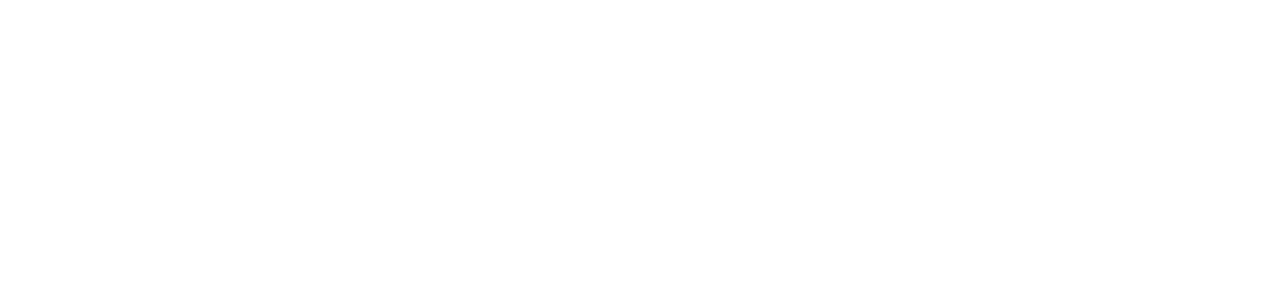
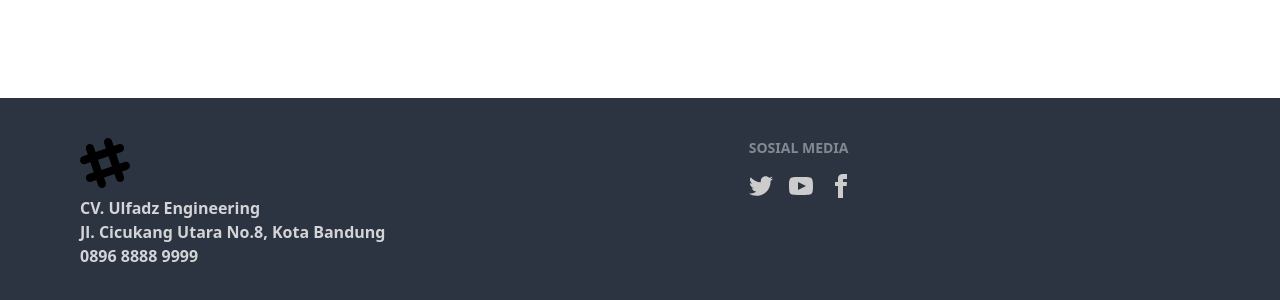
Before and after one commit to fathanaa26/coffeeMenu, a React (Vite) app: page /contactus in a window 1280 px wide. Shown: the part 816-1116 px from the top of the page. Before the commit the page ends 800 px from the top, so only its background shows below. Built offline with nearby package versions, Linux system fonts and the light colour scheme.

Commit message:
asset-svg

```diff
--- a/package.json
+++ b/package.json
@@ -16,6 +16,7 @@
     "react": "^18.2.0",
     "react-dom": "^18.2.0",
     "react-helmet": "^6.1.0",
+    "react-hook-form": "^7.45.2",
     "react-responsive": "^9.0.2",
     "react-router-dom": "^6.14.1",
     "sort-by": "^1.2.0"
--- a/src/main.jsx
+++ b/src/main.jsx
@@ -32,5 +32,5 @@ const root_router = createBrowserRouter([
 ReactDOM.createRoot(document.getElementById("root")).render(
   <React.StrictMode>
     <RouterProvider router={root_router} />
-  </React.StrictMode>
+  </React.StrictMode>,
 );
--- a/src/pages/Contact.jsx
+++ b/src/pages/Contact.jsx
@@ -1,10 +1,13 @@
 import Navbar from "../components/Navbar";
+import Footer from "../components/Footer";
+import { useForm } from "react-hook-form";
 
 export default function ContactPage() {
   return (
     <>
       <Navbar />
-      <h1>Contact Page</h1>
+      <h1 className="min-h-screen">Contact Page</h1>
+      <Footer />
     </>
   );
 }
```
Also changed, not shown: src/assets/company-logo.jsx (line endings or trailing spaces), src/assets/fb-icon.jsx (line endings or trailing spaces), src/assets/twitter-icon.jsx (line endings or trailing spaces), src/assets/youtube-icon.jsx (line endings or trailing spaces), src/components/DummyFormInput.jsx (line endings or trailing spaces), src/pages/AboutUs.jsx (line endings or trailing spaces), src/pages/Projects.jsx (line endings or trailing spaces), 1 other file (tests, documents, lock files or other folders).
